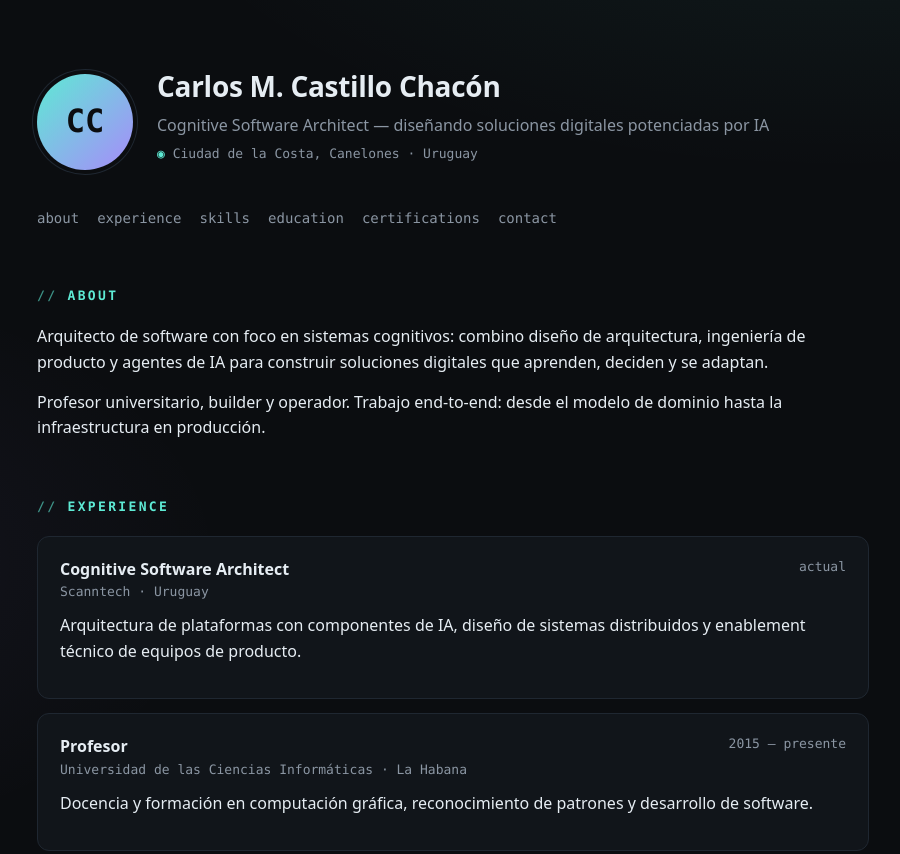
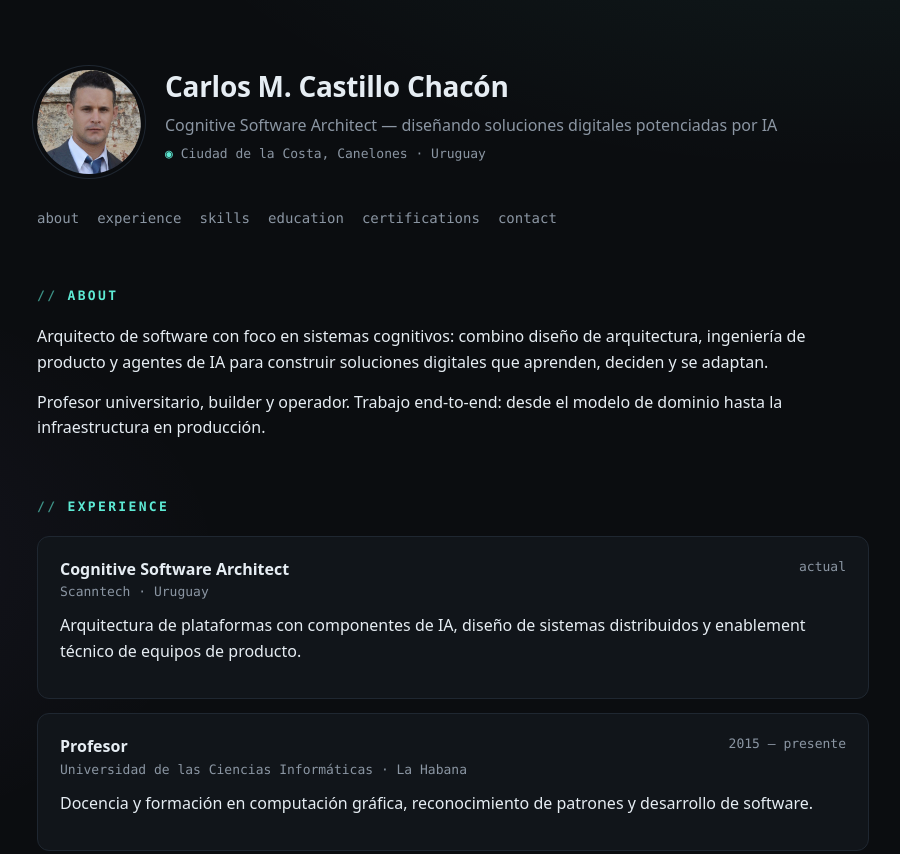
Before and after one commit to cyl-castillo/cyl-castillo.github.io, a plain HTML site: page index.html in a window 1280 px wide. Shown: the top 854 px of the page, without its empty margins (187-1087 px from the left). Drawn offline with Linux system fonts and the light colour scheme.

Commit message:
add: real profile photo

```diff
--- a/index.html
+++ b/index.html
@@ -37,10 +37,8 @@
   .wrap { max-width: 880px; margin: 0 auto; padding: 64px 24px 96px; }
   header { display: flex; gap: 24px; align-items: center; flex-wrap: wrap; }
   .avatar {
-    width: 96px; height: 96px; border-radius: 50%;
-    background: linear-gradient(135deg, var(--accent), var(--accent-2));
-    display: grid; place-items: center;
-    font-family: var(--mono); font-weight: 700; font-size: 32px; color: #0b0d10;
+    width: 104px; height: 104px; border-radius: 50%;
+    object-fit: cover;
     box-shadow: 0 0 0 4px var(--bg), 0 0 0 5px var(--border);
   }
   h1 { font-size: 28px; margin: 0 0 4px; letter-spacing: -.01em; }
@@ -95,7 +93,7 @@
 <body>
   <main class="wrap">
     <header>
-      <div class="avatar" aria-hidden="true">CC</div>
+      <img class="avatar" src="avatar.jpg" alt="Carlos M. Castillo Chacón" />
       <div>
         <h1>Carlos M. Castillo Chacón</h1>
         <p class="headline">Cognitive Software Architect — diseñando soluciones digitales potenciadas por IA</p>
```
Also changed, not shown: avatar.jpg (added).
